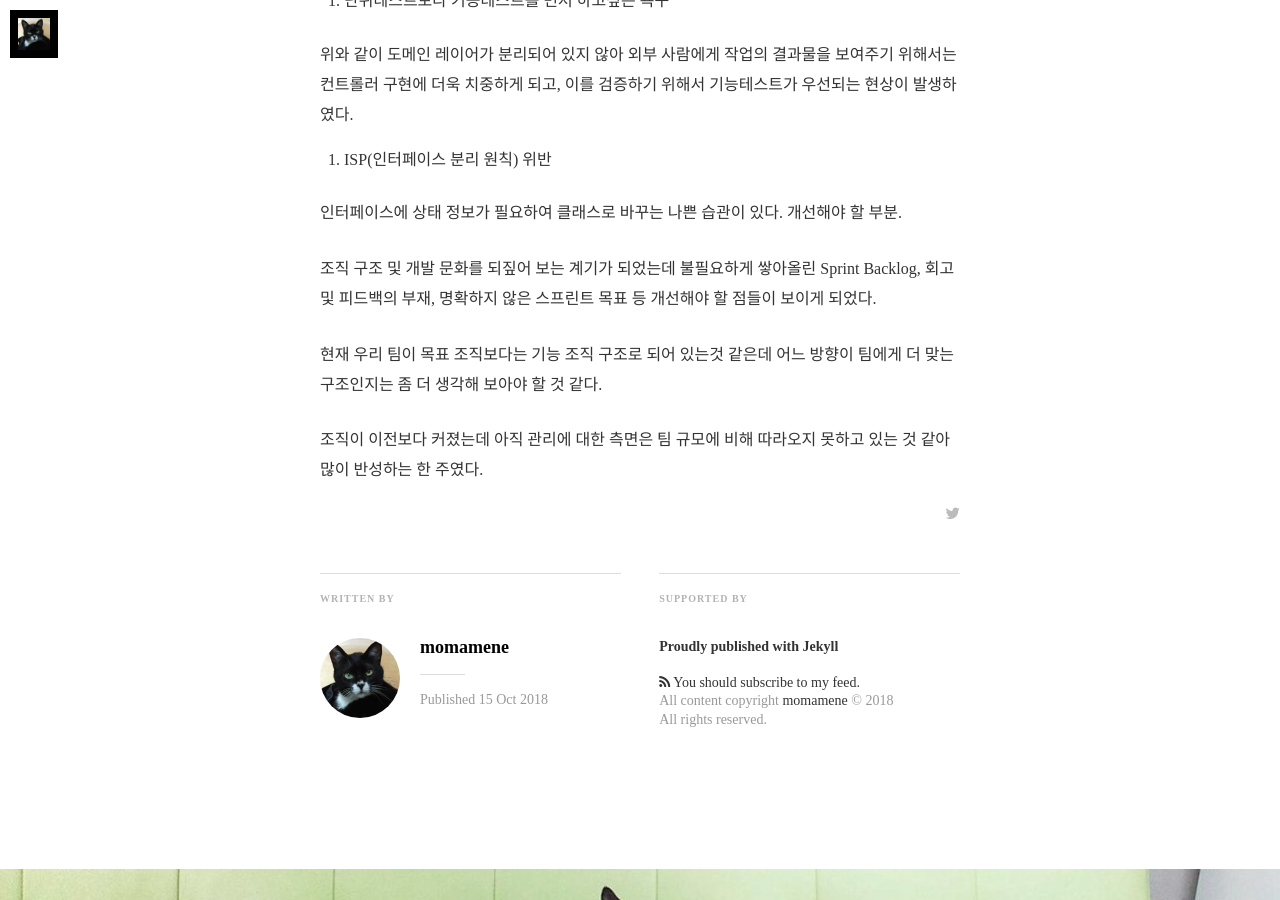
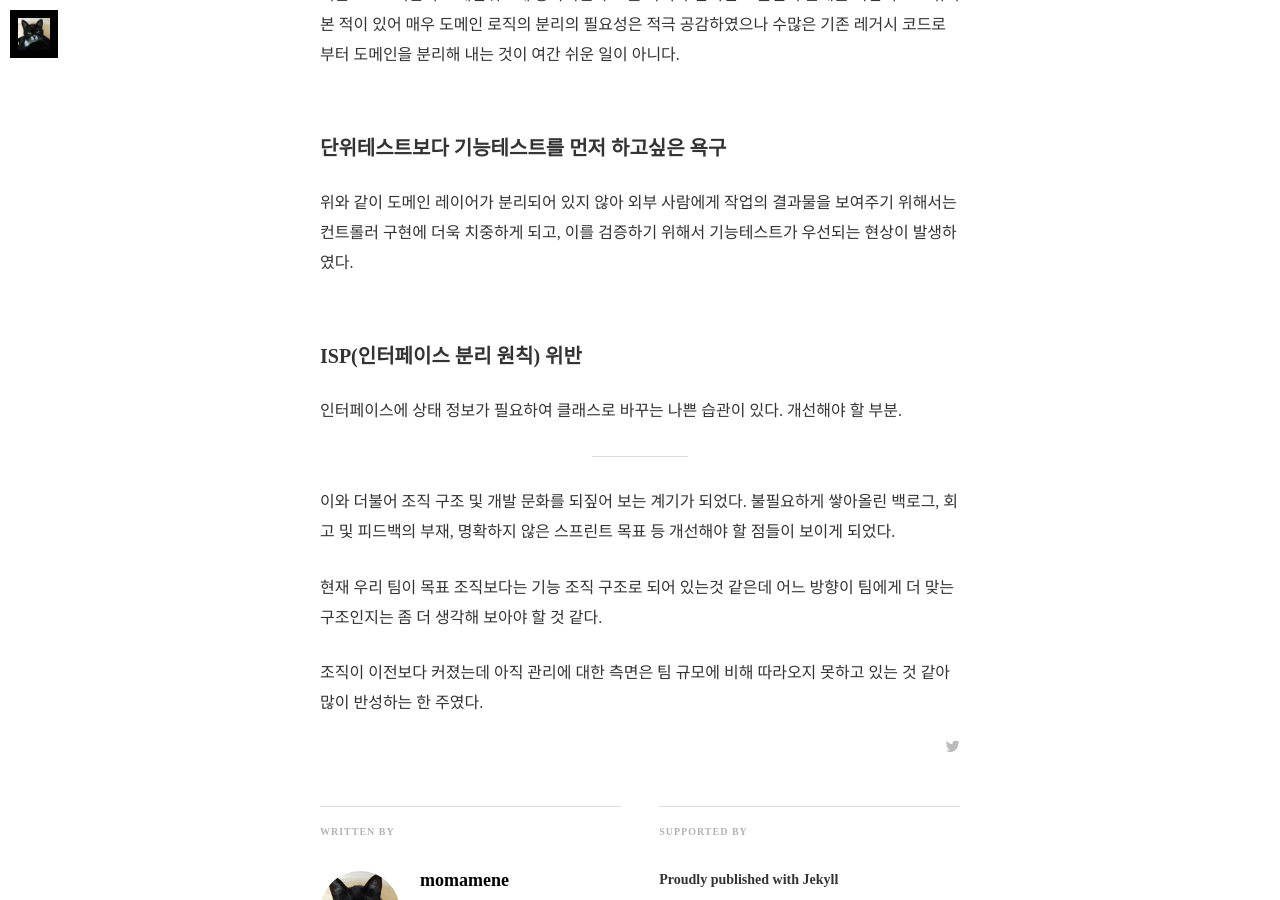
Before and after one commit to momamene/momamene.github.io, a Jekyll site: the page built from _posts/2018-10-15-tdd-build-the-right-thing.md, in a window 1280 px wide and 900 px high, scrolled down 751 px. Built offline with Jekyll 4.4.1, drawn with Linux system fonts in a browser that asks for light colours; nearby versions of some CDN libraries; some web fonts are replaced; comment, search, counter and statistics services are not loaded.

Commit message:
Update 2018-10-15-tdd-build-the-right-thing.md

```diff
--- a/_posts/2018-10-15-tdd-build-the-right-thing.md
+++ b/_posts/2018-10-15-tdd-build-the-right-thing.md
@@ -8,23 +8,26 @@ TDD의 필요성에 대해서는 최근에 많이 느끼고 있었고 개인적
 
 그동안 TDD가 올바르게 이루어지지 않던 이유는 아래와 같이 정리한다.
 
-1. 명확하지 않은 유저스토리/이슈
+### 명확하지 않은 유저스토리/이슈
 
 이슈에 이미 구체적인 문제인식과 해결방법, 인수테스트 항목들이 세세하게 작성되어 있는 것을 보았다. 코드를 작성하기에 앞서 무엇을 해결하려고 하고 어떻게 그것을 검증할지에 대해 사전에 치열하게 검토하여 최후에 작성하는 코드가 마지막까지 지워지지 않고 끝까지 효력이 발생한다.
 
-2. 도메인 로직과 그렇지 않은 로직(플랫폼, IO)와의 혼재
+### 도메인 로직과 그렇지 않은 로직(플랫폼, IO)와의 혼재
 
 기존 ORM 기반의 프레임워크에 종속적인 구조를 가지다 임피던스 불일치 문제를 직접적으로 겪어본 적이 있어 매우 도메인 로직의 분리의 필요성은 적극 공감하였으나 수많은 기존 레거시 코드로부터 도메인을 분리해 내는 것이 여간 쉬운 일이 아니다.
 
-3. 단위테스트보다 기능테스트를 먼저 하고싶은 욕구
+### 단위테스트보다 기능테스트를 먼저 하고싶은 욕구
 
 위와 같이 도메인 레이어가 분리되어 있지 않아 외부 사람에게 작업의 결과물을 보여주기 위해서는 컨트롤러 구현에 더욱 치중하게 되고, 이를 검증하기 위해서 기능테스트가 우선되는 현상이 발생하였다.
 
-4. ISP(인터페이스 분리 원칙) 위반
+### ISP(인터페이스 분리 원칙) 위반
 
 인터페이스에 상태 정보가 필요하여 클래스로 바꾸는 나쁜 습관이 있다. 개선해야 할 부분.
 
-조직 구조 및 개발 문화를 되짚어 보는 계기가 되었는데 불필요하게 쌓아올린 Sprint Backlog, 회고 및 피드백의 부재, 명확하지 않은 스프린트 목표 등 개선해야 할 점들이 보이게 되었다.
+-----------------
+
+이와 더불어 조직 구조 및 개발 문화를 되짚어 보는 계기가 되었다.
+불필요하게 쌓아올린 백로그, 회고 및 피드백의 부재, 명확하지 않은 스프린트 목표 등 개선해야 할 점들이 보이게 되었다.
 
 현재 우리 팀이 목표 조직보다는 기능 조직 구조로 되어 있는것 같은데 어느 방향이 팀에게 더 맞는 구조인지는 좀 더 생각해 보아야 할 것 같다.
 
```
